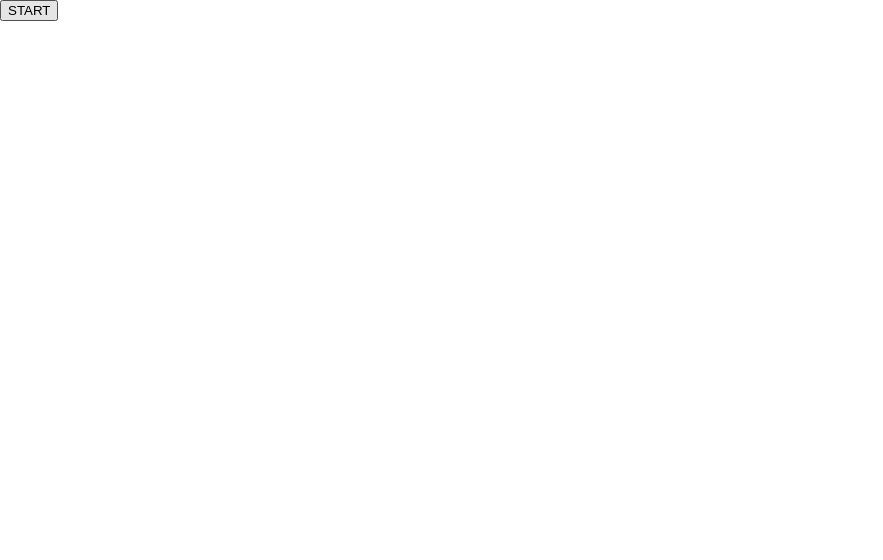
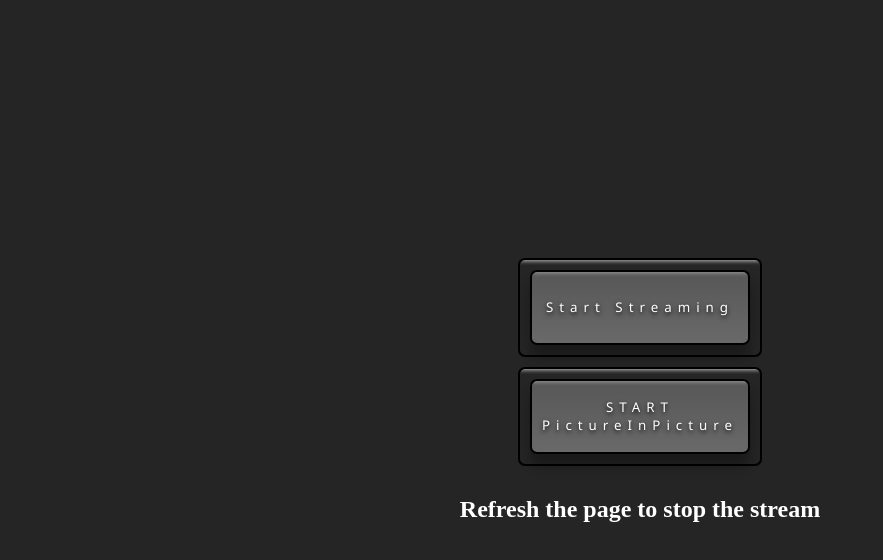
Before and after one commit to Jakub-Kajanovic/PictureInPicture, a plain HTML site: page index.html in a window 1280 px wide. Shown: the whole page, without its empty margins (0-883 px from the left). Drawn offline with Linux system fonts and the light colour scheme.

Commit message:
Finished.

```diff
--- a/index.html
+++ b/index.html
@@ -4,15 +4,24 @@
     <meta name="viewport" content="width=device-width, initial-scale=1.0">
     <title>Picture in Picture</title>
     <link rel="icon" type="image/png" href="https://www.google.com/s2/u/0/favicons?domain=dabl.sk">
+    <link rel="preconnect" href="https://fonts.gstatic.com" crossorigin>
     <link rel="stylesheet" href="style.css">
 </head>
 <body>
     <!-- Video -->
     <video controls height="360" width="640" hidden id="video"></video>
     <!-- Button-->
+<div class="buttons-container">
     <div class="button-container">
-        <button id="button">START</button>
+        <button id="startStream">Start Streaming</button>
     </div>
+    <div class="button-container">
+        <button id="button">START PictureInPicture</button>
+    </div>
+    <h2 class="textSystem">
+        Refresh the page to stop the stream
+    </h2>
+</div>
     <!-- script -->
     <script src="script.js"></script>
 </body>
--- a/script.js
+++ b/script.js
@@ -0,0 +1,27 @@
+const videoElement = document.getElementById('video');
+const button = document.getElementById('button');
+const startStreamButton = document.getElementById('startStream');
+
+// Prompt the user to select media stream, pass to the video element then play
+
+async function selectMediaStream() {
+    try {
+        const mediaStream = await navigator.mediaDevices.getDisplayMedia();
+        videoElement.srcObject = mediaStream;
+        videoElement.onloadedmetadata = () => {
+            videoElement.play()
+        };
+    }
+    catch (error) {}
+}
+
+button.addEventListener('click', async () => {
+    // disable the button
+    button.dissabled = true;
+    // Start picture in picture
+    await videoElement.requestPictureInPicture();
+    // resset the button
+    button.disabled = false;
+});
+
+startStreamButton.addEventListener('click', selectMediaStream);
--- a/style.css
+++ b/style.css
@@ -1,3 +1,4 @@
+
 html {
     box-sizing: border-box;
 }
@@ -5,4 +6,51 @@ html {
 body {
     margin: 0;
     min-height: 100vh;
+    display: flex;
+    justify-content: center;
+    align-items: center;
+    background-color: rgb(37,37,37);
 }
+
+h2 {
+    color: white;
+}
+
+.button-container {
+    border: 2px solid black;
+    padding: 10px;
+    border-radius: 7px;
+    box-shadow: inset 0px 20px 4px -19px rgba(255, 255, 255, 0.7);
+}
+
+.buttons-container {
+    display: flex;
+    flex-direction: column;
+    align-items: center;
+    justify-content: center;
+    gap: 10px;
+}
+
+button {
+    cursor: pointer;
+    outline: none;
+    width: 220px;
+    height: 75px;
+    font-family: 'Segoe UI', Tahoma, Geneva, Verdana, sans-serif;
+    letter-spacing: 6px;
+    color: white;
+    text-shadow: 0px 2px 5px black;
+    background: linear-gradient(to top, #696969, #575757 );
+    border: 2px solid black;
+    border-radius: 7px;
+    box-shadow: inset 0px 20px 4px -19px rgba(255, 255, 255, 0.4), 0px 12px 12px 0px rgba(0,0,0,0.3);
+}
+
+button:hover {
+    background: linear-gradient(to bottom, #696969, #575757 );
+}
+
+button:active {
+    transform: translateY(3px);
+    box-shadow: 0px 6px 6px 0px rgba(0,0,0,0.3);
+}
```
